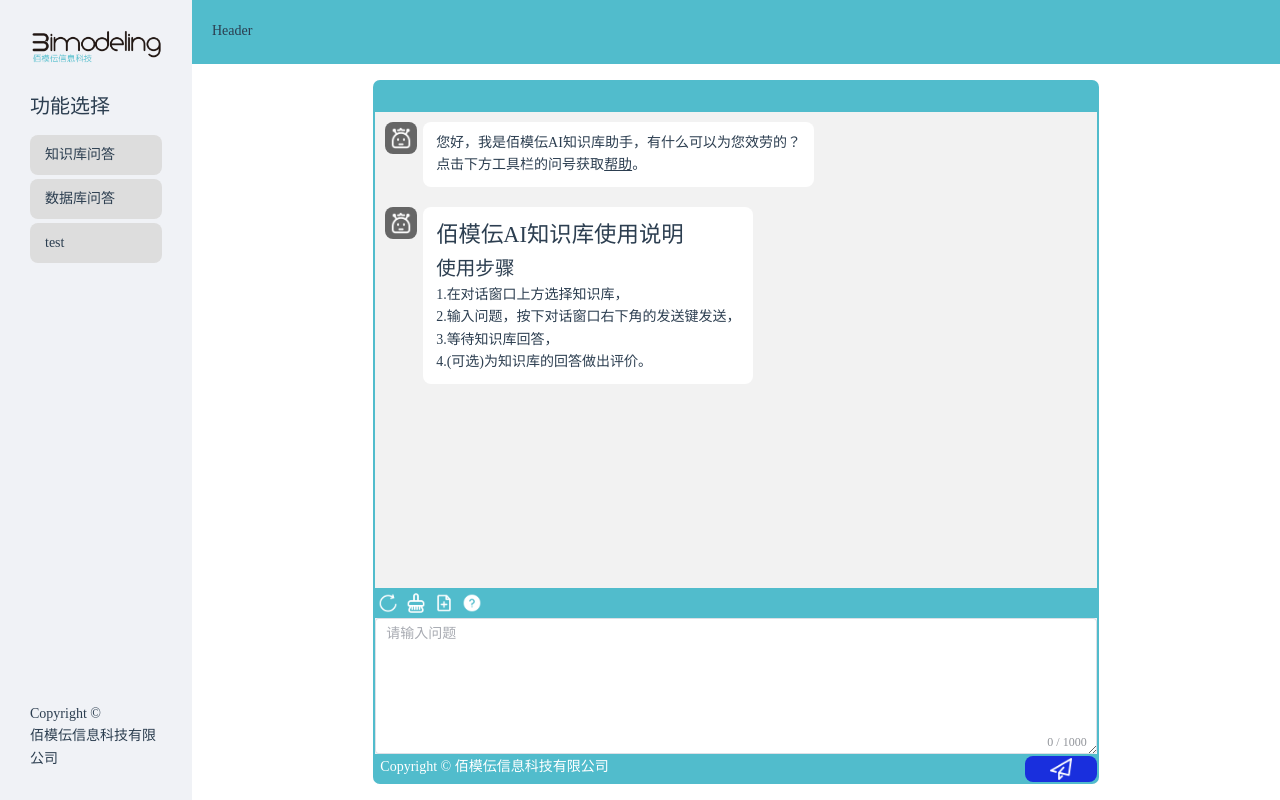
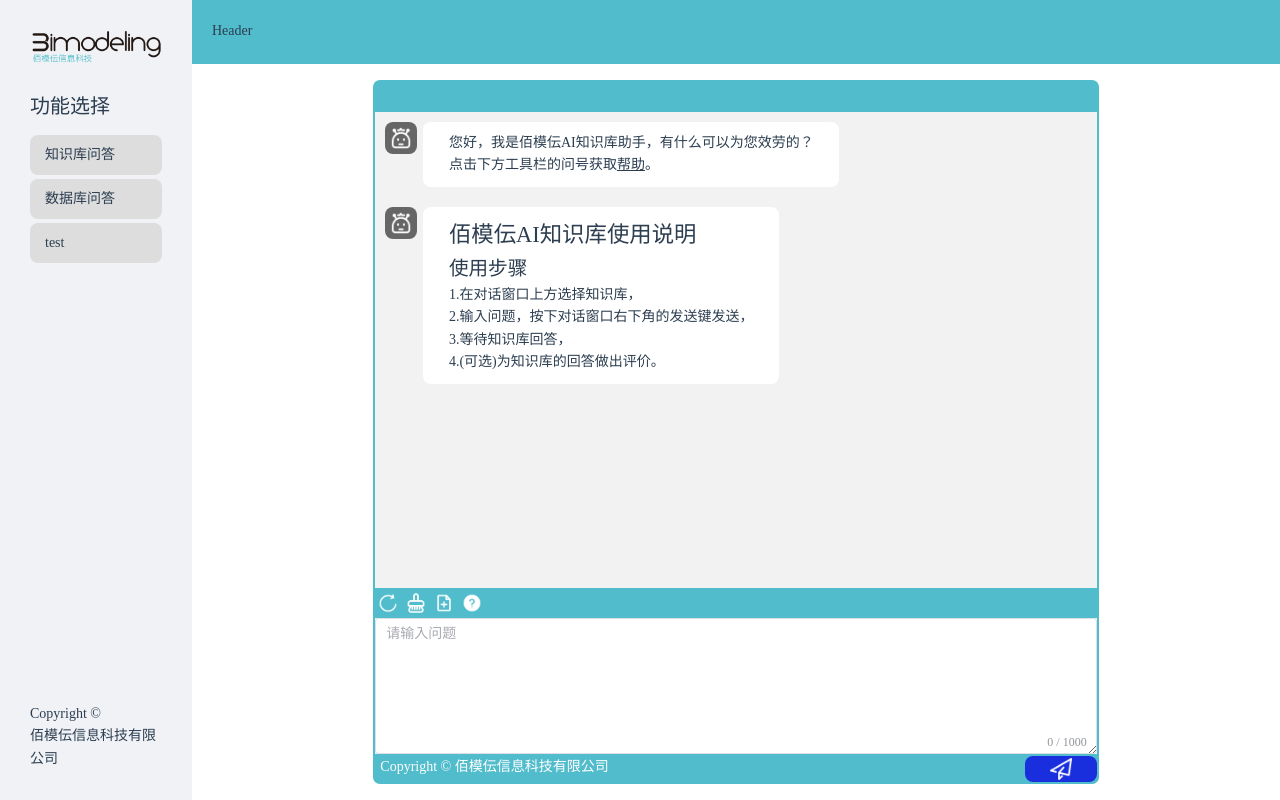
Before and after one commit to JikoSchnee/BimodelingAIFrontend, a Vue app: page /database in a window 1280 px wide. Both pictures are taken after a click on the picture 472 px from the left and 603 px from the top of the page. Built offline with nearby package versions, Linux system fonts and the light colour scheme.

Commit message:
修复用户聊天框始终最宽的bug

```diff
--- a/src/components/bot-chat-box.vue
+++ b/src/components/bot-chat-box.vue
@@ -116,11 +116,11 @@ const copyToClipboard = () => {
   border-radius: 1vh;
   min-height: 5vh;
   min-width: 90px;
-  max-width: 24vw;
+
 
   .main-content {
     display: flex;
-    padding: 10px 1vw;
+    padding: 10px 2vw;
     word-break: break-word; /* 自动换行 */
   overflow-wrap: break-word; /* 兼容性 */
   }
--- a/src/components/user-chat-box.vue
+++ b/src/components/user-chat-box.vue
@@ -25,7 +25,7 @@ const props = defineProps({
 <template>
   <div class="box-container" id="box-container-right">
     <div class="content-container">
-      <div class="content" :style="{width: maxWidth + 'vw'}">
+      <div class="content" :style="{maxWidth: maxWidth + 'vw'}">
         <div class="main-content">
           <p v-html="HTMLMessage"></p>
         </div>
@@ -77,7 +77,6 @@ const props = defineProps({
 .content-container {
   padding: 0;
   display: flex;
-  justify-items: end;
 }
 
 .content {
@@ -87,12 +86,11 @@ const props = defineProps({
   border-width: 0px;
   border-radius: 1vh;
   min-height: 5vh;
-  min-width: 30px;
-  max-width: 24vw;
-  justify-content: end;
-  justify-items: end;
+
+  justify-content: start;
+
   .main-content {
-    padding: 10px 30px;
+    padding: 10px 2vw;
     word-break: break-word; /* 自动换行 */
   overflow-wrap: break-word; /* 兼容性 */
   }
--- a/src/views/DatabaseView.vue
+++ b/src/views/DatabaseView.vue
@@ -34,7 +34,7 @@ const options = [
 const emptyInput = () => {
   ElNotification({
     title: '输入框为空',
-    message: h('i', { style: 'color: teal' }, '输入框中应输入问题'),
+    message: h('i', {style: 'color: teal'}, '输入框中应输入问题'),
     type: "error",
     position: "bottom-right"
   })
@@ -133,16 +133,25 @@ function textToHTML(content) {
                   <div class="chat-container-header">
 
                   </div>
-                    <div class="chat-content">
-                      <bot-chat-box :max-width="40" HTMLMessage="您好，我是佰模伝AI知识库助手，有什么可以为您效劳的？<br>点击下方工具栏的问号获取<u>帮助</u>。" :isPreset="true"
+                  <div class="chat-content" style="justify-items: auto">
+                    <bot-chat-box :max-width="40"
+                                  HTMLMessage="您好，我是佰模伝AI知识库助手，有什么可以为您效劳的？<br>点击下方工具栏的问号获取<u>帮助</u>。"
+                                  :isPreset="true"
                                   rawMessage="您好，我是佰模伝AI知识库助手，有什么可以为您效劳的？点击下方工具栏的问号获取帮助"/>
-                      <!--                      <user-chat-box HTMLMessage="..."></user-chat-box>-->
-                      <!--                      <bot-chat-box />-->
-                      <div v-for="(msg, index) in chatMessages" :key="index">
-                        <user-chat-box :max-width="40" v-if="msg.type === 'user'" :HTMLMessage="msg.HTMLMessage"
-                                       :isPreset="msg.isPreset" :rawMessage="msg.rawMessage"/>
-                        <bot-chat-box :max-width="40" v-if="msg.type === 'bot'" :HTMLMessage="msg.HTMLMessage" :isPreset="msg.isPreset"
+<!--                                          <user-chat-box HTMLMessage="..."></user-chat-box>-->
+<!--                                          <bot-chat-box />-->
+                    <div v-for="(msg, index) in chatMessages" :key="index" :style="{ display: 'flex' }">
+                      <!-- bot-chat-box 在最左边 -->
+                      <div v-if="msg.type === 'bot'" style="justify-content: start; flex: 1;">
+                        <bot-chat-box :maxWidth="40" :HTMLMessage="msg.HTMLMessage" :isPreset="msg.isPreset"
                                       :rawMessage="msg.rawMessage"/>
+                      </div>
+
+                      <!-- user-chat-box 在最右边 -->
+                      <div v-if="msg.type === 'user'" style="justify-content: end; flex: 1;">
+                        <user-chat-box :maxWidth="40" :HTMLMessage="msg.HTMLMessage" :isPreset="msg.isPreset"
+                                       :rawMessage="msg.rawMessage"/>
+                      </div>
                     </div>
                   </div>
                   <div class="chat-tool-bar">
@@ -198,7 +207,7 @@ function textToHTML(content) {
                     <div class="copyright">
                       <p>Copyright © 佰模伝信息科技有限公司</p>
                     </div>
-                      <div class="send"  @click="chat">
+                    <div class="send" @click="chat">
                       <img src="../assets/icon/send.png" alt="send" style="height: 100%"/>
                     </div>
                   </div>
```
Lines whose indentation alone changed are shown as unchanged.
